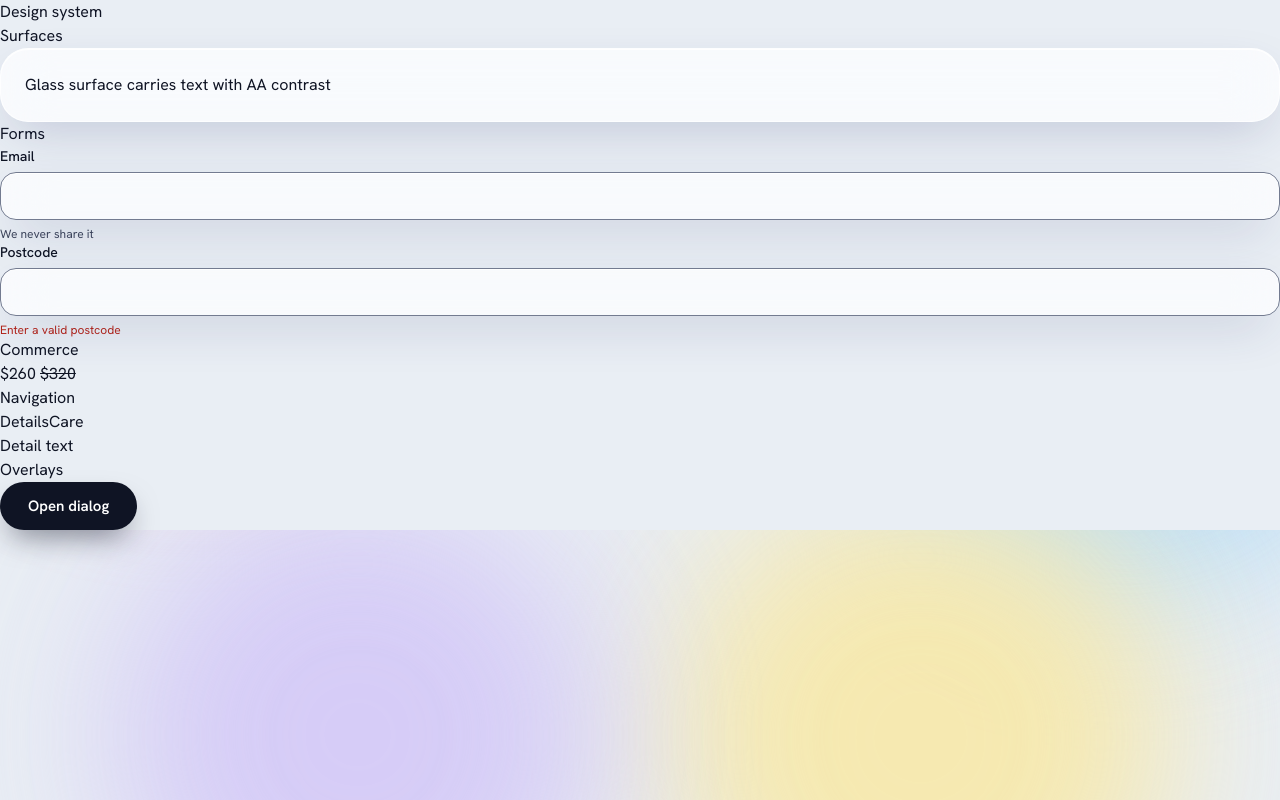
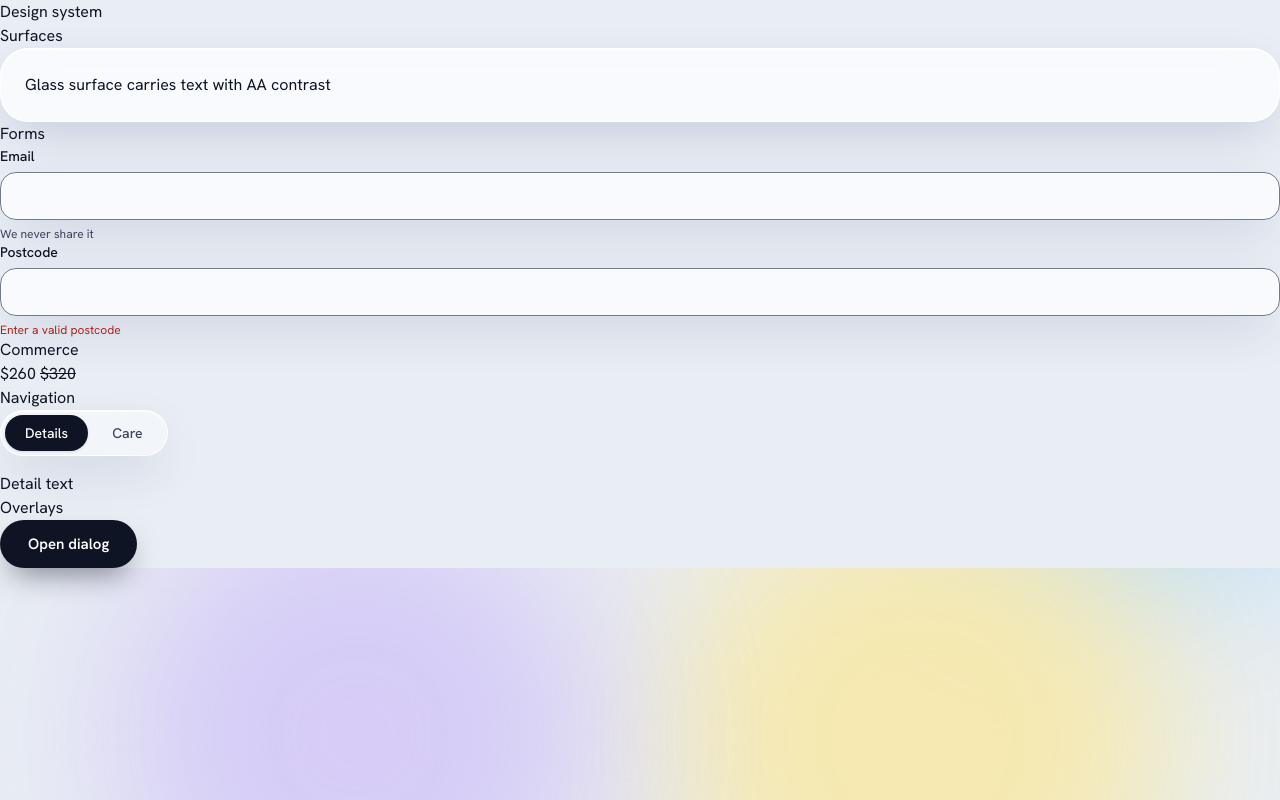
Before and after one commit to foysalahmedmin/prysm-website, a Next.js app: page /design-system in a window 1280 px wide. Built offline with nearby package versions, Linux system fonts and the light colour scheme; no server answers.

Commit message:
feat(ui): skin Tabs primitive for PRYSM

```diff
--- a/src/components/ui/tabs.tsx
+++ b/src/components/ui/tabs.tsx
@@ -2,6 +2,7 @@
 
 import { Tabs as RadixTabs } from 'radix-ui'
 import type { ReactNode } from 'react'
+import { cn } from '@/lib/cn'
 
 export interface TabItem {
   value: string
@@ -13,22 +14,38 @@ export function Tabs({
   items,
   defaultValue,
   label,
+  className,
 }: {
   items: TabItem[]
   defaultValue?: string
   label: string
+  className?: string
 }) {
   return (
-    <RadixTabs.Root defaultValue={defaultValue ?? items[0]?.value}>
-      <RadixTabs.List aria-label={label}>
+    <RadixTabs.Root
+      defaultValue={defaultValue ?? items[0]?.value}
+      className={cn('w-full', className)}
+    >
+      <RadixTabs.List
+        aria-label={label}
+        className="glass inline-flex items-center gap-1 rounded-full p-1"
+      >
         {items.map((item) => (
-          <RadixTabs.Trigger key={item.value} value={item.value}>
+          <RadixTabs.Trigger
+            key={item.value}
+            value={item.value}
+            className="rounded-full px-5 py-2 font-text text-sm font-medium text-ink-soft transition-all duration-200 data-[state=active]:bg-brand data-[state=active]:text-on-brand data-[state=active]:shadow-sm focus-visible:outline-2 focus-visible:outline-focus"
+          >
             {item.label}
           </RadixTabs.Trigger>
         ))}
       </RadixTabs.List>
       {items.map((item) => (
-        <RadixTabs.Content key={item.value} value={item.value}>
+        <RadixTabs.Content
+          key={item.value}
+          value={item.value}
+          className="mt-4 focus-visible:outline-none"
+        >
           {item.content}
         </RadixTabs.Content>
       ))}
```
